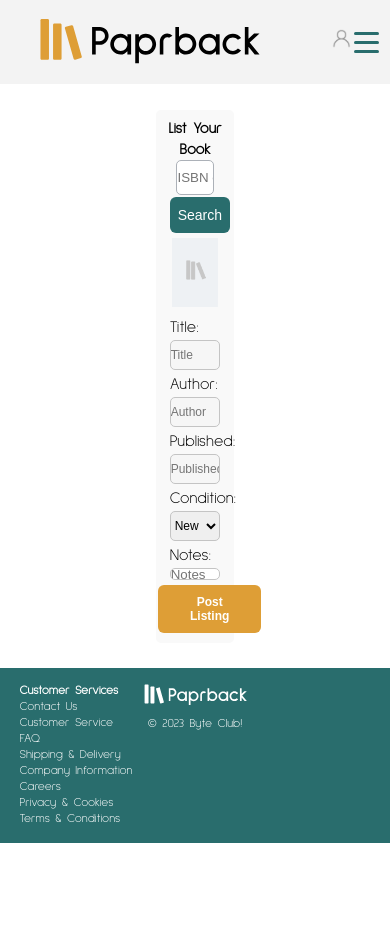
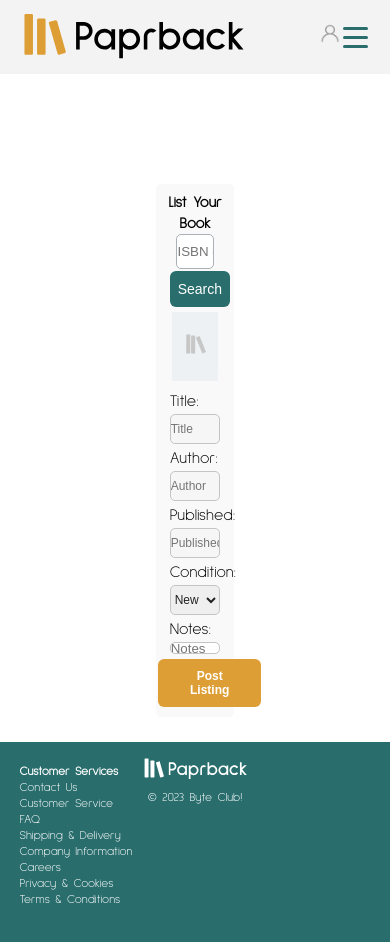
Before and after one commit to n335h/soc_byteclub_paprback, a React (Create React App) app in the folder frontend/: page /listbook in a window 390 px wide. Shown: the top 942 px of the page. Before the commit the page ends 844 px from the top, so only its background shows below. Built offline with nearby package versions, Linux system fonts and the light colour scheme; no server answers.

Commit message:
corrected vertical scaling issues and tidied up css

```diff
--- a/frontend/src/components/footer/footer.css
+++ b/frontend/src/components/footer/footer.css
@@ -5,7 +5,7 @@ footer {
   text-align: center;
   color: #ffffff;
   font-size: var(--text-r);
-  min-height: 175px;
+  min-height: 225px;
 }
 
 .footer-container {
@@ -16,11 +16,11 @@ footer {
   display: flex;
   align-items: center;
   justify-content: space-between;
-  margin: var(--margin);
+  margin: 0 5vw;
 }
 
 .company-details {
-  margin-top: 15px;
+  margin-top: 22px;
   text-align: left;
 }
 
--- a/frontend/src/components/header/Header.js
+++ b/frontend/src/components/header/Header.js
@@ -25,7 +25,7 @@ function Header() {
   };
 
   return (
-    <header>
+    <header id="header">
       <div className="header-container">
         <div className="header-top">
           <div className="logo-container">
--- a/frontend/src/components/header/header.css
+++ b/frontend/src/components/header/header.css
@@ -1,22 +1,27 @@
-header {
+#header {
   top: 0;
-  left: 0;
   width: 100vw;
+  background-color: var(--background);
+}
+
+.header-container {
+  width: 100%;
 }
 
 .menu-toggle {
   display: none;
 }
+
 .userIcon {
   display: none;
 }
 
 .header-top {
+  width: 100%;
   display: flex;
-  flex-direction: row;
-  justify-content: space-evenly;
+  justify-content: space-between;
   align-items: center;
-  background-color: var(--background);
+  padding: 1rem 5vw;
 }
 
 .header-bottom {
@@ -32,7 +37,6 @@ header {
   justify-content: center;
   align-items: center;
   list-style: none;
-  height: 30%;
 }
 
 .menu.open::before {
@@ -42,8 +46,21 @@ header {
 
 @media screen and (max-width: 600px) {
 
+  .header-container {
+    display: flex;
+    flex-direction: row;
+    background-color: var(--background);
+  }
+
+  header .header-top {
+    margin-left: 5vw;
+    padding: 1rem 0;
+  }
+
+
   .header-bottom {
     background-color: transparent;
+    margin-right: 5vw;
   }
 
   .login {
@@ -76,11 +93,12 @@ header {
   }
 
   .navbar ul.open {
-      display: flex;
-      flex-direction: column;
+    display: flex;
+    flex-direction: column;
   }
+
   li {
-      list-style: none;
+    list-style: none;
   }
 
   .menu-toggle .bar {
@@ -97,9 +115,9 @@ header {
     background-color: var(--main-color);
     height: auto;
     right: 0;
-    top: 100px;
+    top: 72px;
     opacity: 1;
-
+    transition: opacity 0.3s ease-in;
   }
 
   .navbar.open .menu-toggle .bar:first-child {
@@ -116,7 +134,7 @@ header {
   }
 
   .userIcon {
-   height: 5vw;
+    height: 5vw;
     width: auto;
   }
 
@@ -124,14 +142,6 @@ header {
     display: flex;
     flex-direction: row;
     justify-content: flex-end;
-    margin-right: 2vw;
-  }
-
-  .header-container {
-    display: flex;
-    flex-direction: row;
-    width: 100%;
-    background-color: var(--background);
   }
 
   .menu {
@@ -141,9 +151,7 @@ header {
 }
 
 .login  {
-
   background-color: var(--main-color);
-
   border: none;
   color: white;
   padding: 10px 32px;
@@ -155,13 +163,13 @@ header {
   cursor: pointer;
   font-weight: 600;
 }
+
 .login:hover {
-
   background-color: var(--main-color);
-
   color: white;
   scale: 1.1;
 }
+
 .signup {
   background-color: transparent;
   border: none;
@@ -196,23 +204,10 @@ header {
   margin: 2px 5px;
   cursor: pointer;
   text-shadow: 0px 4px 4px rgba(0, 0, 0, 0.15);
+}
 
-}
 #navbutton:hover  {
   background-color: var(--main-color);
   color: rgb(255, 255, 255);
   scale: 1.1;
 }
-
-.header-container {
-  position: fixed;
-  width: 100%;
-  height: 10vh;
-  margin: 0;
-  padding: 0;
-}
-
-.header-top {
-  width: 100%;
-  margin: 0;
-}
--- a/frontend/src/components/listYourBookOutput/listYourBookOutput.css
+++ b/frontend/src/components/listYourBookOutput/listYourBookOutput.css
@@ -6,11 +6,11 @@
 
 .outputForm {
     width: 13vw;
-font-size: var(--text-s);
-height:3rem;
-border-radius: 0.5rem;
-border: 1px solid #c4c4c4;
-color: ;
+    font-size: var(--text-s);
+    height:3rem;
+    border-radius: 0.5rem;
+    border: 1px solid #c4c4c4;
+    color: var(--text-color);
 }
 .outputFormLabels {
     font-size:var(--text-r);
@@ -19,20 +19,21 @@ color: ;
     margin: 0.3vh auto;
     justify-content: flex-start;
 }
+
 .outputFormNotes {
     width: 13vw;
     height: 3vw;
     border-radius: 0.5rem;
-border: 1px solid #c4c4c4;
+    border: 1px solid #c4c4c4;
 }
+
 .outputForm p {
     width: 14vw;
     justify-content: flex-start;
-
 }
 
 .postListing  {
-    background-color: #DE9E36;
+    background-color: var(--main-color);
     border: none;
     color: white;
     padding: 10px 32px;
@@ -46,7 +47,7 @@ border: 1px solid #c4c4c4;
 
   }
   .postListing:hover {
-    background-color: #DE9E36;
+    background-color: var(--main-color);
     color: white;
     scale: 1.1;
   }
--- a/frontend/src/index.css
+++ b/frontend/src/index.css
@@ -31,14 +31,14 @@
   --margin-left: 1rem;
   --margin-right: 1rem;
   --margin-bottom: 1.6rem;
-  --margin: 2rem 5vw;
+  --margin: 1rem 5vw;
 
   /* Global Padding */
 
   --padding-left: 5vw;
   --padding-right: 5vw;
   --padding-top: 2vw;
-  --padding: 0 5vw;
+  --padding: 1rem 5vw;
 
 }
 
@@ -61,4 +61,9 @@ body {
   font-family: 'SulphurPoint', sans-serif;
   -webkit-font-smoothing: antialiased;
   -moz-osx-font-smoothing: grayscale;
+
 }
+
+section {
+  padding: 0;
+}
--- a/frontend/src/pages/Home.css
+++ b/frontend/src/pages/Home.css
@@ -1,7 +1,17 @@
+#home {
+  padding: 0;
+}
+
+.home-container {
+
+}
+
 .hero {
-    height: 70vh;
-    width: 100%;
-    object-fit: cover;
-    z-index: -1 ;
-    margin-top: -2vw;
+  width: 100%;
+  object-fit: cover;
+  z-index: -1 ;
 }
+
+@media screen and (man-width: 600px) {
+
+}
--- a/frontend/src/pages/browse.css
+++ b/frontend/src/pages/browse.css
@@ -4,10 +4,14 @@
   align-items: center;
   justify-content: center;
   width: 100%;
-
 }
 
 .books-grid {
   display: grid;
   grid-template-columns: repeat(5, 1fr);
 }
+
+#books h1 {
+  font-size: var(--text-xl);
+  margin-bottom: 2rem;
+}
```
